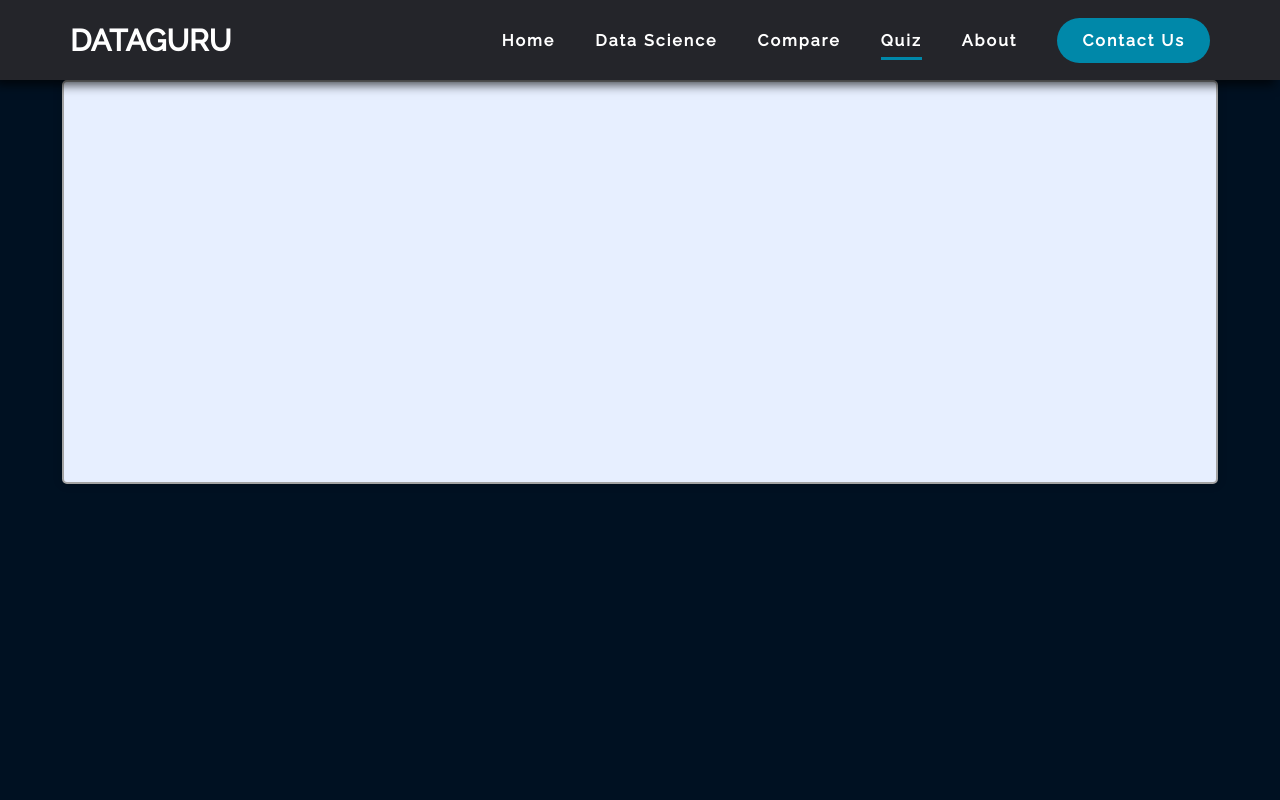
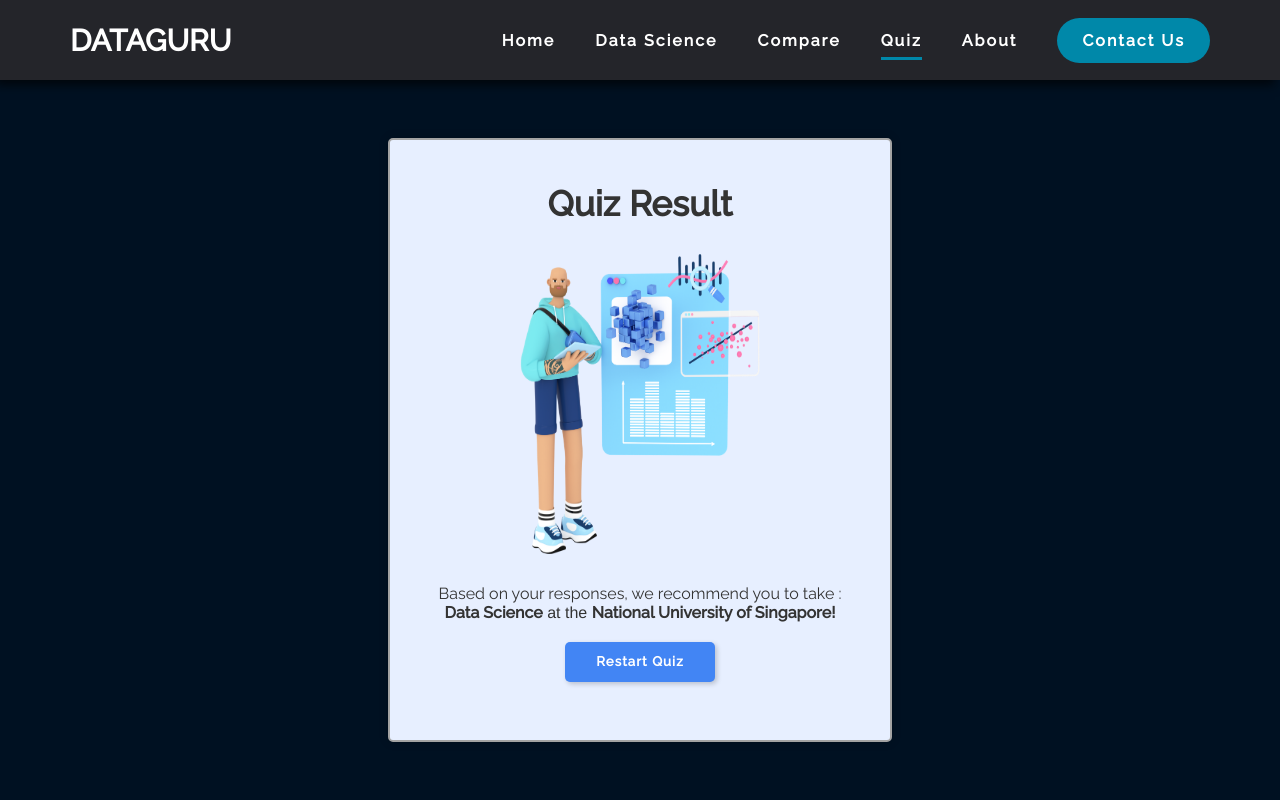
Before and after one commit to chiralcentre/dsa3101-2310-18-data-science, a React (Create React App) app in the folder frontend/react-app/: page /quiz/result in a window 1280 px wide. Shown: the top 800 px of the page. Built offline with nearby package versions, Linux system fonts and the light colour scheme; the HTML template or start-up script is replaced by a standard one.

Commit message:
adding quiz result page

```diff
--- a/frontend/react-app/src/components/Quiz/QuizQuestions.js
+++ b/frontend/react-app/src/components/Quiz/QuizQuestions.js
@@ -64,22 +64,23 @@ const QuizQuestions = () => {
                         );
                     })}
                 </div>
-                <div className="button-container">
-                    <button className='button-1' onClick={() => handleButtons('back')}>Back</button>
+                <div className="button-quiz-container">
+                    <button className='button-quiz-1' onClick={() => handleButtons('back')}>Back</button>
                     { num === maxNum && (
-                        <button className='button-2' onClick={() => handleButtons('submit')}>Submit</button>
+                        <button className='button-quiz-2' onClick={() => handleButtons('submit')}>Submit</button>
                     )}
                     { num !== maxNum && (
-                        <button className='button-3' onClick={() => handleButtons('next')}>Next</button>
+                        <button className='button-quiz-3' onClick={() => handleButtons('next')}>Next</button>
                     )}
                 </div>
+                <div className="foot-note"> { num } of { maxNum } Questions</div>
                 {modalVisible && (
                     Object.keys(choices).length === maxNum ? (
                         <div className="modal">
                             <div className="modal-container">
                                 <img src="/img/Checklist.png" alt="" className='modal-img'/>
                                 <p>Your respond has been<br />submitted.</p>
-                                <button className='button-5' onClick={() => handleButtons('success')}>See your result!</button>
+                                <button className='button-quiz-5' onClick={() => handleButtons('success')}>See your result!</button>
                             </div>
                         </div>
                     ) : (
@@ -87,12 +88,12 @@ const QuizQuestions = () => {
                             <div className="modal-container">
                                 <img src="/img/Alert.png" alt="" className='modal-img'/>
                                 <p>Please answer all questions<br />before submitting.</p>
-                                <button className='button-4' onClick={() => handleButtons('closeModal')}>Back</button>
+                                <button className='button-quiz-4' onClick={() => handleButtons('closeModal')}>Back</button>
                             </div>
                         </div>
                     )
                 )}
-                <div className="foot-note"> { num } of { maxNum } Questions</div>
+
             </div>
         </div>
     );
--- a/frontend/react-app/src/components/Quiz/QuizResult.js
+++ b/frontend/react-app/src/components/Quiz/QuizResult.js
@@ -1,12 +1,13 @@
 import React, { useState, useEffect } from 'react';
 import LoadingAnimation from './LoadingAnimation';
+import { Link } from "react-router-dom";
 
 const QuizResult = () => {
-  const [isLoadingComplete, setIsLoadingComplete] = useState(false);
+//   const [isLoadingComplete, setIsLoadingComplete] = useState(false);
 
-  const handleLoadingComplete = () => {
-    setIsLoadingComplete(true);
-  };
+//   const handleLoadingComplete = () => {
+//     setIsLoadingComplete(true);
+//   };
 
   useEffect(() => {
     // Scroll to the top of the page when the component mounts
@@ -15,13 +16,24 @@ const QuizResult = () => {
 
   return (
     <div className="quiz-result">
-      {isLoadingComplete ? (
         <div className="result-page">
-
+            <div className="result-title">Quiz Result</div>
+            <img src="/img/Result.png" alt="" className='result-page-img'/>
+            <div className="result-content">
+                <div className="quiz-main">Based on your responses, we recommend you to take :</div>
+                <div className="quiz-desc"><b>Data Science</b> at the <b>National University of Singapore!</b></div>
+            </div>
+            <Link to="/quiz">
+                <button className="restart-quiz-button">Restart Quiz</button>
+            </Link>
+        </div>
+      {/* {isLoadingComplete ? (
+        <div className="result-page">
+            Hello
         </div>
       ) : (
         <LoadingAnimation onLoadingComplete={handleLoadingComplete} />
-      )}
+      )} */}
     </div>
   );
 }
--- a/frontend/react-app/src/index.css
+++ b/frontend/react-app/src/index.css
@@ -530,7 +530,7 @@ NAVIGATION
   box-shadow: 1px 3px 5px rgba(0, 0, 0, 0.1);
 }
 
-.button-container {
+.button-quiz-container {
   display: flex;
   justify-content: space-between; /* Place buttons at the beginning, between, and at the end of the container */
   align-items: center; /* Vertically center buttons */
@@ -539,12 +539,13 @@ NAVIGATION
   align-self: center;
 }
 
+.restart-quiz-button,
 .button-start,
-.button-1,
-.button-2,
-.button-3,
-.button-4,
-.button-5 {
+.button-quiz-1,
+.button-quiz-2,
+.button-quiz-3,
+.button-quiz-4,
+.button-quiz-5 {
   color:white;
   font-weight: bold;
   line-height: 1.5;
@@ -561,10 +562,11 @@ NAVIGATION
   box-shadow: 2px 2px 5px rgba(0, 0, 0, 0.2);
 }
 
+.restart-quiz-button:hover,
 .button-start:hover,
-.button-1:hover,
-.button-2:hover,
-.button-3:hover {
+.button-quiz-1:hover,
+.button-quiz-2:hover,
+.button-quiz-3:hover {
   color:rgb(207, 207, 207);
   background: #295396;
 }
@@ -608,22 +610,22 @@ NAVIGATION
   padding : 0px 20px 20px 20px;
 }
 
-.button-4 {
+.button-quiz-4 {
   width:210px;
   background-color: #ED9623;
 }
 
-.button-4:hover {
+.button-quiz-4:hover {
   color:rgb(207, 207, 207);
   background: rgb(169, 100, 10);
 }
 
-.button-5 {
+.button-quiz-5 {
   width:210px;
   background-color: #45A834;
 }
 
-.button-5:hover {
+.button-quiz-5:hover {
   color:rgb(207, 207, 207);
   background-color: #337d26;
 }
@@ -637,23 +639,68 @@ NAVIGATION
 }
 
 /* ===================================================================== */
+
 .quiz-result {
   margin: 0;
   padding: 0;
   box-sizing: border-box;
   background: #012;
   height: 100vh;
-  display: flex; /* Use Flexbox */
-  justify-content: center; /* Horizontally center the content */
+  display: flex;
+  align-items: center; /* Vertically center the content within the viewport */
+  justify-content: center;
 }
 
 .result-page {
+  margin-top: -80px;
   border-radius: 5px;
-  background-color:#E7EFFF;
-  width: 90%;
-  height: 50%;
+  background-color: #E7EFFF;
+  width: 500px;
+  height: 75%;
   box-shadow: 0 0 10px rgba(0, 0, 0, 0.2);
   border: 2px solid #a3a3a3;
+  display: flex;
+  flex-direction: column;
+  align-items: center; /* Vertically center the content within .result-page */
+  justify-content: center; /* Horizontally center the content within .result-page */
+}
+
+.result-title {
+  font-family: Raleway;
+  font-size: 35px;
+  font-weight: bold;
+  width: 100%;
+  text-align: center;
+  margin-top:-15px;
+  margin-bottom: 10px;
+}
+
+.result-page-img {
+  margin-top: 20px;
+  width: 50%;
+  height: 50%;
+  display: flex;
+  align-items: center; /* Vertically center the image within its container */
+  justify-content: center; /* Horizontally center the image within its container */
+}
+
+.result-content {
+  text-align: center;
+  margin-top: 20px;
+  padding: 0 40px;
+  margin-top: 30px;
+}
+
+.quiz-main {
+  font-size:16px;
+}
+.quiz-desc {
+  font-size:16px;
+}
+
+.restart-quiz-button {
+  margin-top: 20px;
+  width:150px;
 }
 
 /* ===================================================================== */
@@ -661,7 +708,10 @@ NAVIGATION
 .loading-container {
   width: 100px;
   height: 100px;
-  position: relative;
+  position: absolute;
+  top: 50%;
+  left: 50%;
+  transform: translate(-50%, -50%);
 }
 
 .loading-span {
```
Also changed, not shown: frontend/react-app/public/img/Result.png (added).
